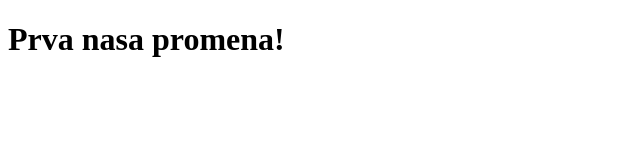
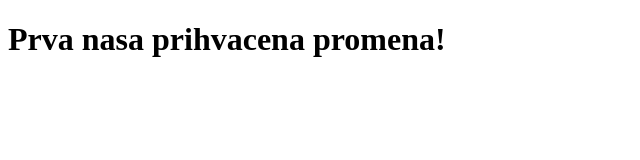
Before and after one commit to rajcicdjordje/openProject, a plain HTML site: page index.html in a window 1280 px wide. Shown: the whole page, without its empty margins (0-640 px from the left). Drawn offline with Linux system fonts and the light colour scheme.

Commit message:
Update index.html

```diff
--- a/index.html
+++ b/index.html
@@ -5,6 +5,6 @@
     <title>Open Project</title>
 </head>
 <body>
-<h1>Prva nasa promena!</h1>
+<h1>Prva nasa prihvacena promena!</h1>
 </body>
 </html>
```
